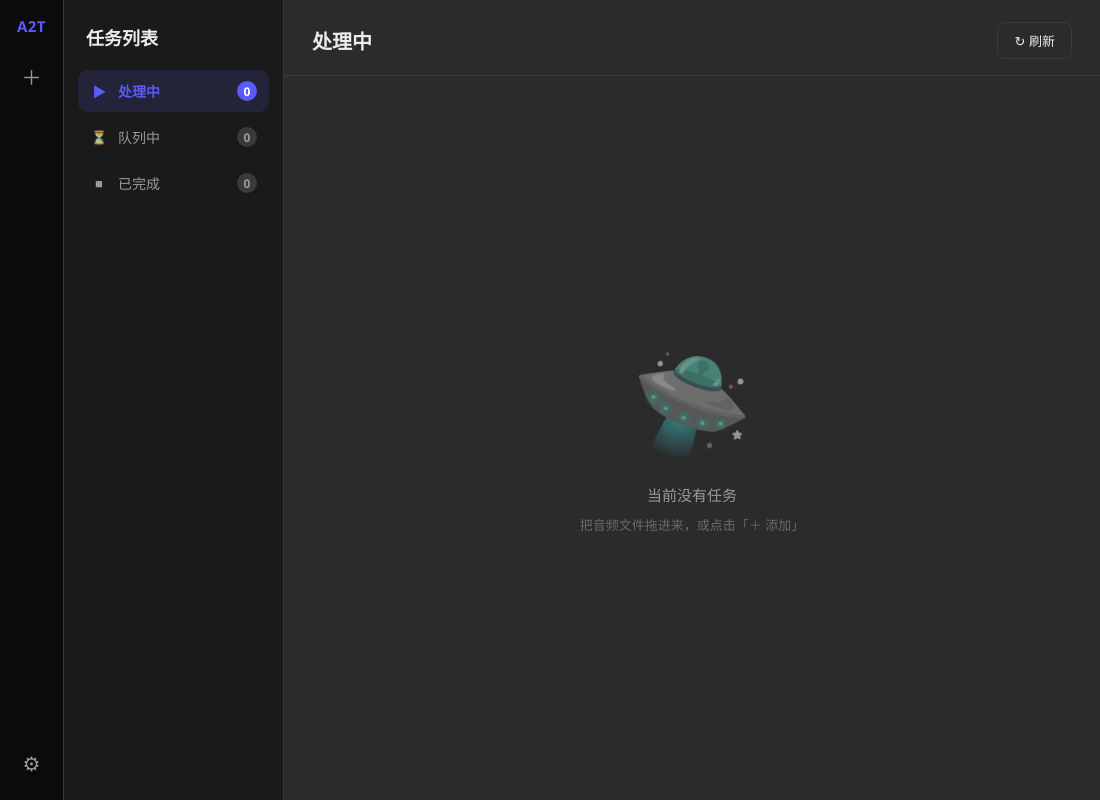
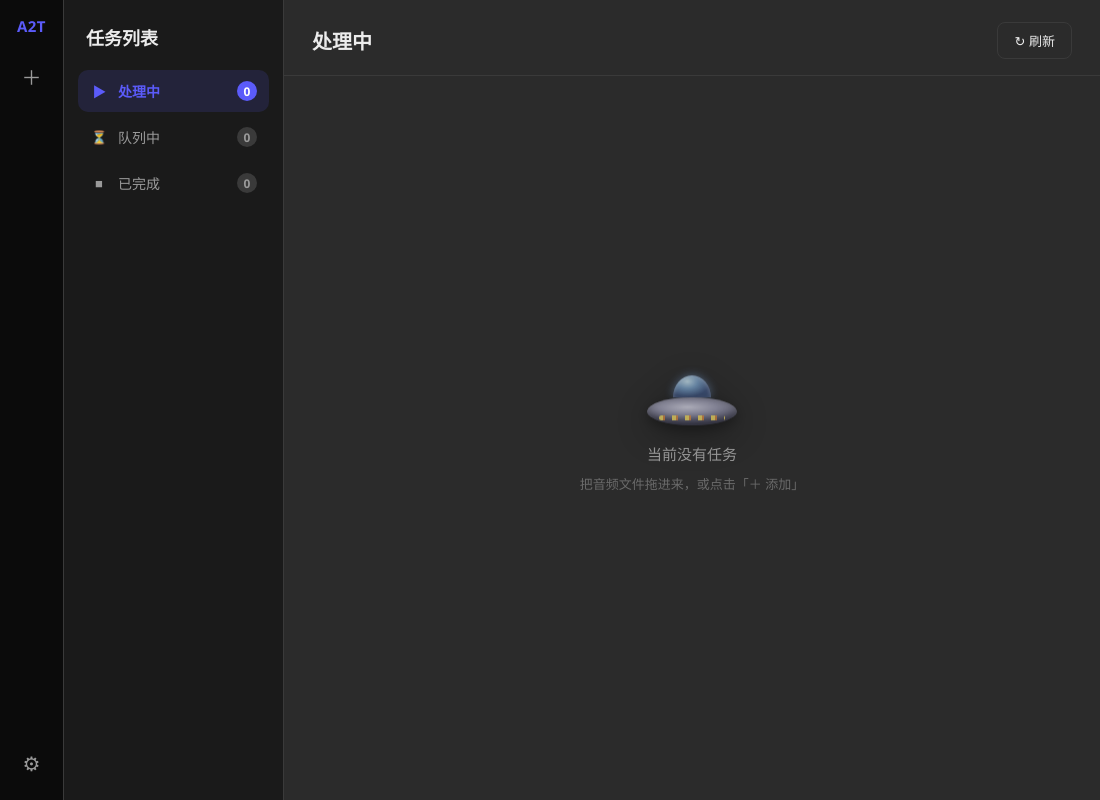
Before and after one commit to Svur42/audio2text, an Electron app: page renderer/index.html in a window 1100 px wide. Drawn offline with Linux system fonts and the light colour scheme; no server answers.

Commit message:
feat: custom CSS UFO, fixed rainbow, smoother flight animation
Rainbow: removed full-screen overlay approach; now applies hue-rotate
  to rail/sidebar/content with 1s phase offset each (3 colors visible
  simultaneously) - only accent-colored elements are affected

Custom CSS UFO:
  - disc body with radial gradient metallic sheen
  - glass dome (blue-tinted oval cap)
  - rim lights (repeating yellow/orange dots)
  - no built-in beam - fully separable from light effects

UFO flight: 6-keyframe arc with natural overshoot on arrival and
  slight overshoot on return (inertia simulation)

☭ symbol enlarged to 90px

Co-Authored-By: Claude Sonnet 4.6 (1M context) <noreply@anthropic.com>

```diff
--- a/renderer/app.js
+++ b/renderer/app.js
@@ -127,18 +127,18 @@ function bindEvents() {
     if (_logoClicks >= 5 && !_logoRainbow) {
       _logoClicks = 0;
       _logoRainbow = true;
-      const overlay = $('#rainbow-overlay');
-      if (overlay) overlay.classList.add('active');
-
+      // 三区块各差 1s 相位 → 同时呈现三种颜色（CSS hue-rotate 实现）
+      $('.app').classList.add('rainbow-mode');
+      // --accent 也同步旋转，用于进度条等 inline accent 元素
       const baseAccent = config.accent || '#5b5bfa';
       const { h, s, l } = hexToHsl(baseAccent);
-      const start = Date.now(), duration = 8000;
+      const start = Date.now(), duration = 9000;
       (function frame() {
         const elapsed = Date.now() - start;
         if (elapsed >= duration) {
           document.documentElement.style.setProperty('--accent', baseAccent);
           document.documentElement.style.setProperty('--accent-soft', hexToSoft(baseAccent));
-          if (overlay) overlay.classList.remove('active');
+          $('.app').classList.remove('rainbow-mode');
           _logoRainbow = false;
           return;
         }
--- a/renderer/index.html
+++ b/renderer/index.html
@@ -60,7 +60,13 @@
       <section id="task-area" class="task-area">
         <div class="empty" id="empty-state">
           <div class="ufo-wrap">
-            <div class="empty-art" id="ufo-art">🛸</div>
+            <!-- 自制 CSS UFO（无内置光束） -->
+            <div class="ufo-css" id="ufo-art">
+              <div class="ufo-dome"></div>
+              <div class="ufo-disc">
+                <div class="ufo-rim"></div>
+              </div>
+            </div>
           </div>
           <!-- 光束独立于 UFO，定位在 empty 区域右上方向下打光 -->
           <div id="ufo-beam-wrap" class="ufo-beam-wrap">
@@ -70,8 +76,6 @@
           <div class="empty-text">当前没有任务</div>
           <div class="empty-sub">把音频文件拖进来，或点击「＋ 添加」</div>
         </div>
-        <!-- 彩虹全屏叠加层 -->
-        <div id="rainbow-overlay"></div>
         <div id="task-list" class="task-list"></div>
       </section>
     </main>
--- a/renderer/style.css
+++ b/renderer/style.css
@@ -66,6 +66,12 @@ html, body {
 /* ---------- 布局 ---------- */
 .app { display: flex; height: 100vh; }
 
+/* 彩虹模式：三大区块各自做 hue-rotate，相位差 120°，同时能看到三种颜色 */
+@keyframes hueRotateFull { 0% { filter: hue-rotate(0deg); } 100% { filter: hue-rotate(360deg); } }
+.app.rainbow-mode .rail    { animation: hueRotateFull 3s linear -0s   infinite; }
+.app.rainbow-mode .sidebar { animation: hueRotateFull 3s linear -1s   infinite; }
+.app.rainbow-mode .content { animation: hueRotateFull 3s linear -2s   infinite; }
+
 .rail {
   width: var(--rail-w);
   background: var(--bg-rail);
@@ -116,16 +122,22 @@ html, body {
 /* ── Easter egg: UFO 飞右上角 + 斜向光束 ── */
 .ufo-wrap { display: inline-flex; flex-direction: column; align-items: center; }
 
-/* UFO 飞到右上角的运动（先弧形抬升再向右加速） */
+/* UFO 飞右上角：5 个关键帧模拟自然弧线 + 落定抖动 */
 @keyframes ufoFlyRight {
-  0%   { transform: translate(0, 0) rotate(0deg); }
-  35%  { transform: translate(80px, -100px) rotate(12deg); }
-  100% { transform: translate(250px, -160px) rotate(6deg); }
+  0%   { transform: translate(0, 0)         rotate(0deg)  scale(1);    }
+  18%  { transform: translate(40px, -75px)  rotate(10deg) scale(1.06); }
+  42%  { transform: translate(140px,-138px) rotate(18deg) scale(1.1);  }
+  72%  { transform: translate(230px,-158px) rotate(9deg)  scale(1.04); }
+  88%  { transform: translate(252px,-163px) rotate(7deg)  scale(1.02); } /* 轻微冲过 */
+  100% { transform: translate(244px,-158px) rotate(6deg)  scale(1);    } /* 落定 */
 }
 @keyframes ufoFlyBack {
-  0%   { transform: translate(250px, -160px) rotate(6deg); }
-  55%  { transform: translate(70px, -50px) rotate(-4deg); }
-  100% { transform: translate(0, 0) rotate(0deg); }
+  0%   { transform: translate(244px,-158px) rotate(6deg)  scale(1);   }
+  22%  { transform: translate(180px,-120px) rotate(-5deg) scale(1.04);}
+  55%  { transform: translate(70px, -48px)  rotate(-8deg) scale(1.06);}
+  80%  { transform: translate(10px,  -8px)  rotate(-2deg) scale(1.02);}
+  92%  { transform: translate(-6px,   3px)  rotate(1deg)  scale(1.01);}  /* 小过冲 */
+  100% { transform: translate(0, 0)         rotate(0deg)  scale(1);   }
 }
 
 /* 光束独立于 UFO，固定在 empty 右上区域向左下打光 */
@@ -154,7 +166,7 @@ html, body {
 .ufo-beam-symbol {
   position: absolute; bottom: 10px; left: 50%;
   transform: translateX(-50%) scale(0.5);
-  font-size: 82px; color: #cc0a0a; line-height: 1;
+  font-size: 90px; color: #cc0a0a; line-height: 1;
   text-shadow:
     0 0 22px rgba(255,20,20,1),
     0 0 50px rgba(210,0,0,0.7),
@@ -258,7 +270,53 @@ html, body {
   align-items: center; justify-content: center;
   color: var(--text-faint); gap: 10px;
 }
-.empty-art { font-size: 96px; opacity: 0.5; animation: float 3s ease-in-out infinite; }
+/* 用 emoji UFO 时保留，用 CSS UFO 时 display:none */
+.empty-art { font-size: 96px; opacity: 0.5; animation: float 3s ease-in-out infinite; display: none; }
+
+/* ---------- CSS 自制 UFO ---------- */
+.ufo-css {
+  width: 90px; height: 50px;
+  position: relative;
+  animation: float 3s ease-in-out infinite;
+  opacity: 0.75;
+  cursor: pointer;
+  filter: drop-shadow(0 8px 18px rgba(0,0,0,0.45));
+}
+/* 碟形主体 */
+.ufo-disc {
+  position: absolute; bottom: 0; left: 0; right: 0;
+  height: 28px;
+  background: radial-gradient(ellipse 80% 60% at 45% 35%,
+    #d8d8e8 0%, #a0a0b8 40%, #686880 75%, #484860 100%);
+  border-radius: 50%;
+  box-shadow:
+    inset 0 -3px 8px rgba(0,0,0,0.35),
+    inset 0 3px 6px rgba(255,255,255,0.12),
+    0 4px 12px rgba(0,0,0,0.4);
+}
+/* 舷窗观光灯 */
+.ufo-rim {
+  position: absolute; bottom: 5px; left: 12px; right: 12px; height: 5px;
+  border-radius: 3px;
+  background: repeating-linear-gradient(
+    90deg,
+    rgba(255,230,100,0.9) 0, rgba(255,230,100,0.9) 4px,
+    rgba(255,150,50,0.7) 4px, rgba(255,150,50,0.7) 6px,
+    transparent 6px, transparent 13px
+  );
+}
+/* 玻璃穹顶 */
+.ufo-dome {
+  position: absolute; top: 0; left: 50%;
+  transform: translateX(-50%);
+  width: 38px; height: 22px;
+  background: radial-gradient(ellipse 60% 70% at 38% 28%,
+    rgba(210,240,255,0.95) 0%,
+    rgba(140,190,240,0.8) 45%,
+    rgba(80,120,200,0.55) 100%);
+  border-radius: 50% 50% 50% 50% / 100% 100% 0% 0%;
+  box-shadow: 0 0 10px rgba(140,190,255,0.5), inset 0 2px 4px rgba(255,255,255,0.3);
+}
 .empty-text { font-size: 15px; color: var(--text-dim); }
 .empty-sub { font-size: 13px; }
 @keyframes float { 0%,100%{ transform: translateY(0);} 50%{ transform: translateY(-10px);} }
```
